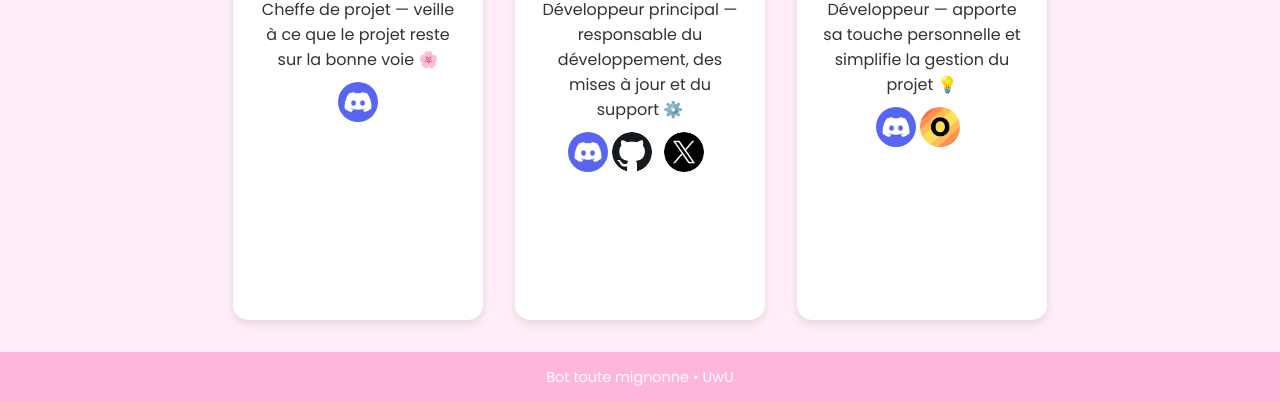
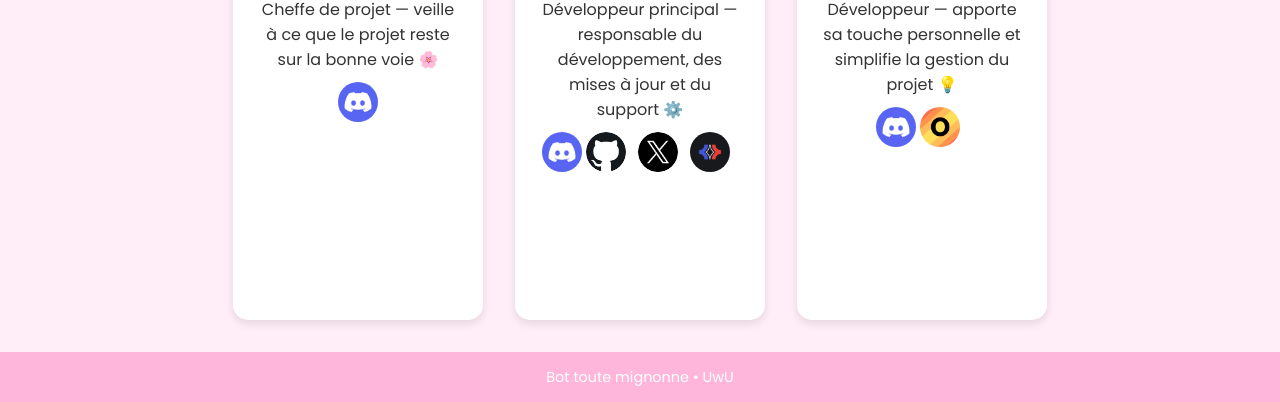
Before and after one commit to imroxxor/emojichan, a plain HTML site: page team.html in a window 1280 px wide. Shown: the part 398-800 px from the top of the page. Drawn offline with Linux system fonts and the light colour scheme.

Commit message:
Ajout lien DisDev France

```diff
--- a/style.css
+++ b/style.css
@@ -200,3 +200,20 @@ footer {
     transform: scale(1.1);
     box-shadow: 0 0 10px #0d0d0d;
 }
+
+.disdevfr-btn {
+    display: inline-block;
+    width: 40px;
+    height: 40px;
+    border-radius: 50%;
+    background-image: url('images/disdevfr-icon.png');
+    background-size: cover;
+    background-position: center;
+    margin-top: 10px;
+    margin-right: 8px;
+    transition: transform 0.2s ease;
+}
+.disdevfr-btn:hover {
+    transform: scale(1.1);
+    box-shadow: 0 0 10px #222222;
+}
--- a/team.html
+++ b/team.html
@@ -31,6 +31,7 @@
             <a href="https://discord.com/users/1057705135515639859" class="discord-btn" title="Profil Discord"></a>
             <a href="https://github.com/imroxxor" class="github-btn" title="Profil Github"></a>
             <a href="https://x.com/Lucas_DisDevFr" class="twitter-btn" title="Profil X"></a>
+            <a href="https://discord.gg/Adg4CNSFKJ" class="disdevfr-btn" title="DisDev France"></a>
         </section>
 
         <section class="member">
```
Also changed, not shown: images/disdevfr-icon.png (added).
